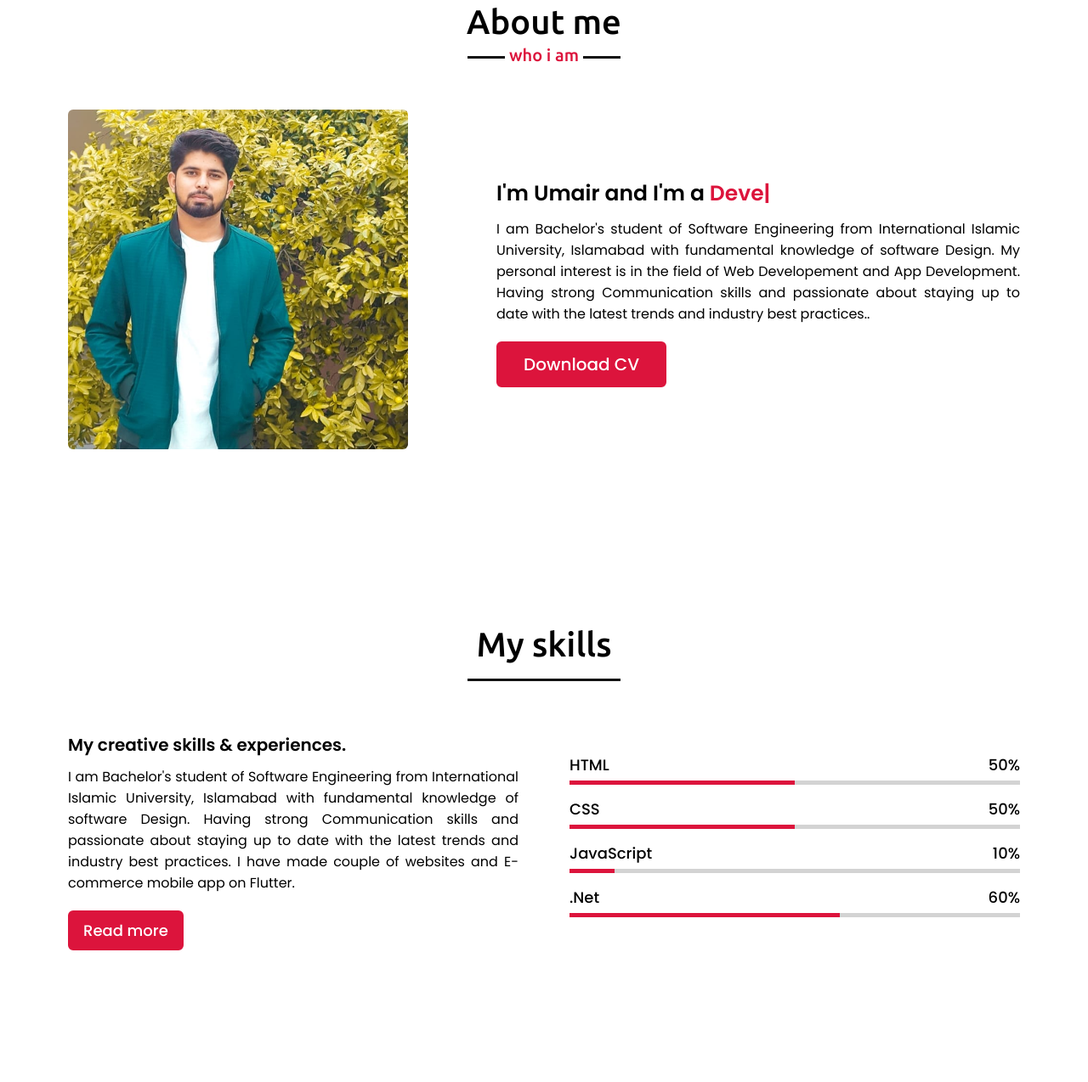
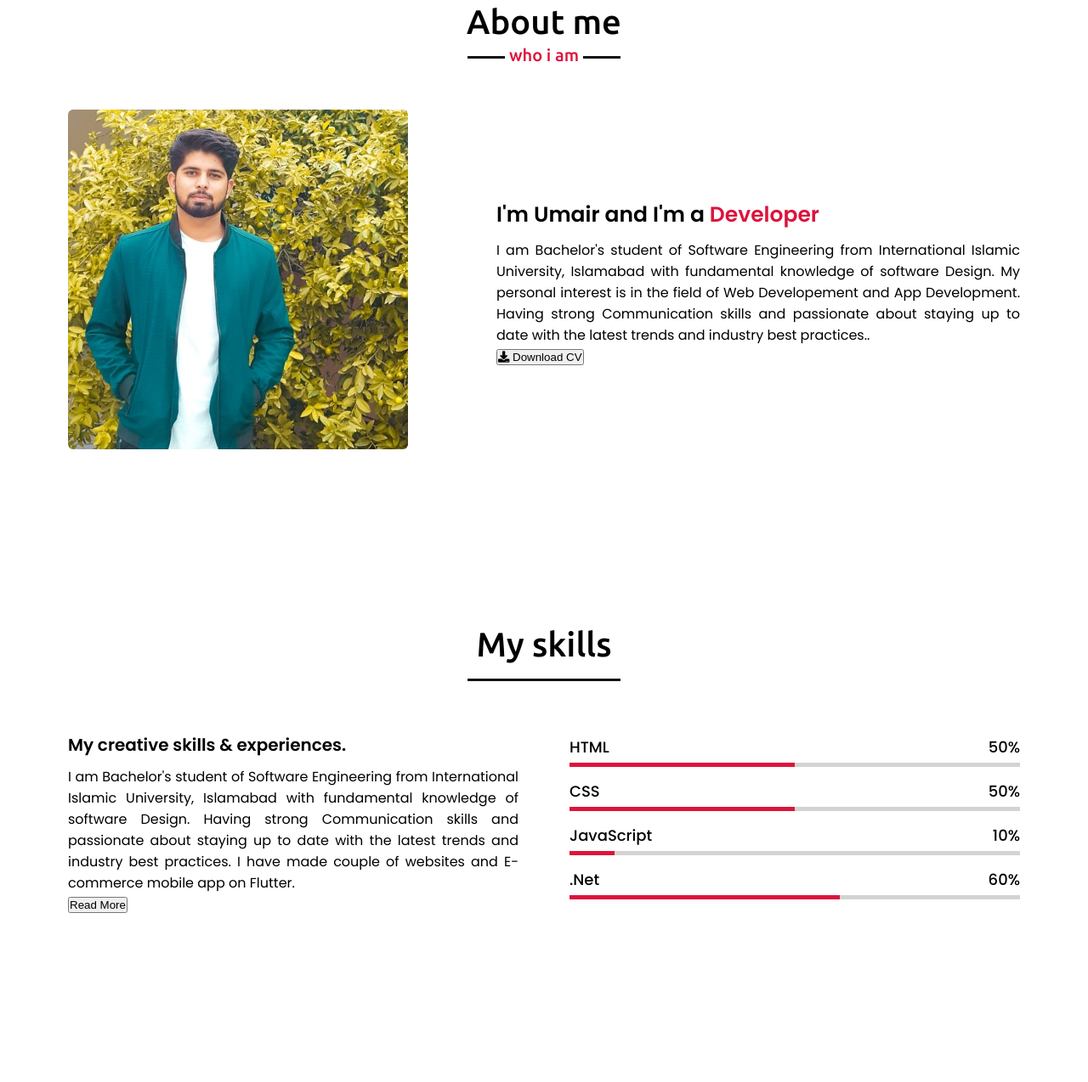
Before and after one commit to meiri45/Portfolio, a plain HTML site: page index.html in a window 1280 px wide. Shown: the part 897-2171 px from the top of the page at 85% size. Drawn offline with nearby package versions, Linux system fonts and the light colour scheme.

Commit message:
Update index.html

```diff
--- a/index.html
+++ b/index.html
@@ -1,3 +1,4 @@
+
 <!DOCTYPE html>
 <!-- Created By CodingNepal -->
 <html lang="en">
@@ -6,9 +7,12 @@
     <meta name="viewport" content="width=device-width, initial-scale=1.0">
     <title>Personal Portfolio Website</title>
     <link rel="stylesheet" href="Style.css">
+
     <link rel="stylesheet" href="https://cdnjs.cloudflare.com/ajax/libs/font-awesome/5.15.3/css/all.min.css" />
     <script src="https://code.jquery.com/jquery-3.5.1.min.js"></script>
+    <script src="Script.js"></script>
     <script src="https://cdnjs.cloudflare.com/ajax/libs/typed.js/2.0.11/typed.min.js"></script>
+
 </head>
 <body>
     <nav class="navbar">
@@ -24,13 +28,14 @@
         </div>
     </nav>
 
+
     <!-- home section start -->
     <section class="home" id="home">
         <div class="max-width">
-            <div class="home-content">
-                <div class="text-1">Hello, my name is</div>
-                <div class="text-2">Umair Khalid</div>
-                <div class="text-3">And I'm a <span class="typing"></span></div>
+            <div class="home-content" id="home-content">
+                <div class="text-1" >Hello, my name is</div>
+                <div class="text-2"  id="umair" onclick="color()">Umair Khalid</div>
+                <div class="text-3">And I'm a <span > Developer</span></div>
 
             </div>
         </div>
@@ -40,16 +45,17 @@
     <section class="about" id="about">
         <div class="max-width">
             <h2 class="title">About me</h2>
-            <div class="about-content">
+            <div class="about-content" id="about-content">
                 <div class="column left">
                     <img src="umair.jpg" alt="">
                 </div>
                 <div class="column right">
-                    <div class="text">I'm Umair and I'm a <span class="typing-2"></span></div>
+
+                    <div class="text">I'm Umair and I'm a <span> Developer</span></div>
                     <p>
                         I am Bachelor's student of Software Engineering from International Islamic University, Islamabad with fundamental knowledge of software Design. My personal interest is in the field of Web Developement and App Development. Having strong Communication skills and passionate about staying up to date with the latest trends and industry best practices..
                     </p>
-                    <a href="#">Download CV</a>
+                  <button class="button" id="d-button" ><i class="fa fa-download" ></i> Download CV</button>
                 </div>
             </div>
         </div>
@@ -61,11 +67,12 @@
     <section class="skills" id="skills">
         <div class="max-width">
             <h2 class="title">My skills</h2>
-            <div class="skills-content">
+            <div class="skills-content" id="skills-content">
                 <div class="column left">
                     <div class="text">My creative skills & experiences.</div>
                     <p> I am Bachelor's student of Software Engineering from International Islamic University, Islamabad with fundamental knowledge of software Design. Having strong Communication skills and passionate about staying up to date with the latest trends and industry best practices. I have made couple of websites and E-commerce mobile app on Flutter.</p>
-                    <a href="#">Read more</a>
+                    <p id="more" style="display:none"> Lorem Ipsum is simply dummy text of the printing and typesetting industry. Lorem Ipsum has been the industry's standard dummy text ever since the 1500s, when an unknown printer took a galley of type and scrambled it to make a type specimen book. It has survived not only five centuries, but also the leap into electronic typesetting, remaining essentially unchanged. It was popularised in the 1960s with the release of Letraset sheets containing Lorem Ipsum passages, and more recently with desktop publishing software like Aldus PageMaker including versions of Lorem Ipsum. </p>
+                    <button class="button" id="button" onclick="readFunction()">Read More</button>
                 </div>
                 <div class="column right">
                     <div class="bars">
@@ -96,8 +103,6 @@
                         </div>
                         <div class="line dart"></div>
                     </div>
-
-
                 </div>
             </div>
         </div>
@@ -109,7 +114,7 @@
     <section class="contact" id="contact">
         <div class="max-width">
             <h2 class="title">Contact me</h2>
-            <div class="contact-content">
+            <div class="contact-content" id="contact-content">
                 <div class="column left">
                     <div class="text">Get in Touch</div>
                     <p> Here is my Contact Details and feel free to contact</p>
@@ -155,49 +160,13 @@
                             <textarea cols="30" rows="10" placeholder="Message.." required></textarea>
                         </div>
                         <div class="button-area">
-                            <button type="submit">Send message</button>
+                            <button type="submit" id="submit" onclick="sent()" >Send message</button>
+
                         </div>
                     </form>
                 </div>
             </div>
         </div>
     </section>
-
-
-
-    <script>
-
-        $(document).ready(function () {
-            $(window).scroll(function () {
-                // sticky navbar on scroll script
-                if (this.scrollY > 20) {
-                    $('.navbar').addClass("sticky");
-                } else {
-                    $('.navbar').removeClass("sticky");
-                }
-
-
-
-            });
-
-            // typing text animation script
-            var typed = new Typed(".typing", {
-                strings: ["Developer"],
-                typeSpeed: 100,
-                backSpeed: 60,
-                loop: true
-            });
-
-            var typed = new Typed(".typing-2", {
-                strings: ["Developer"],
-                typeSpeed: 100,
-                backSpeed: 60,
-                loop: true
-            });
-
-
-        });
-
-        </script>
 </body>
 </html>
```
